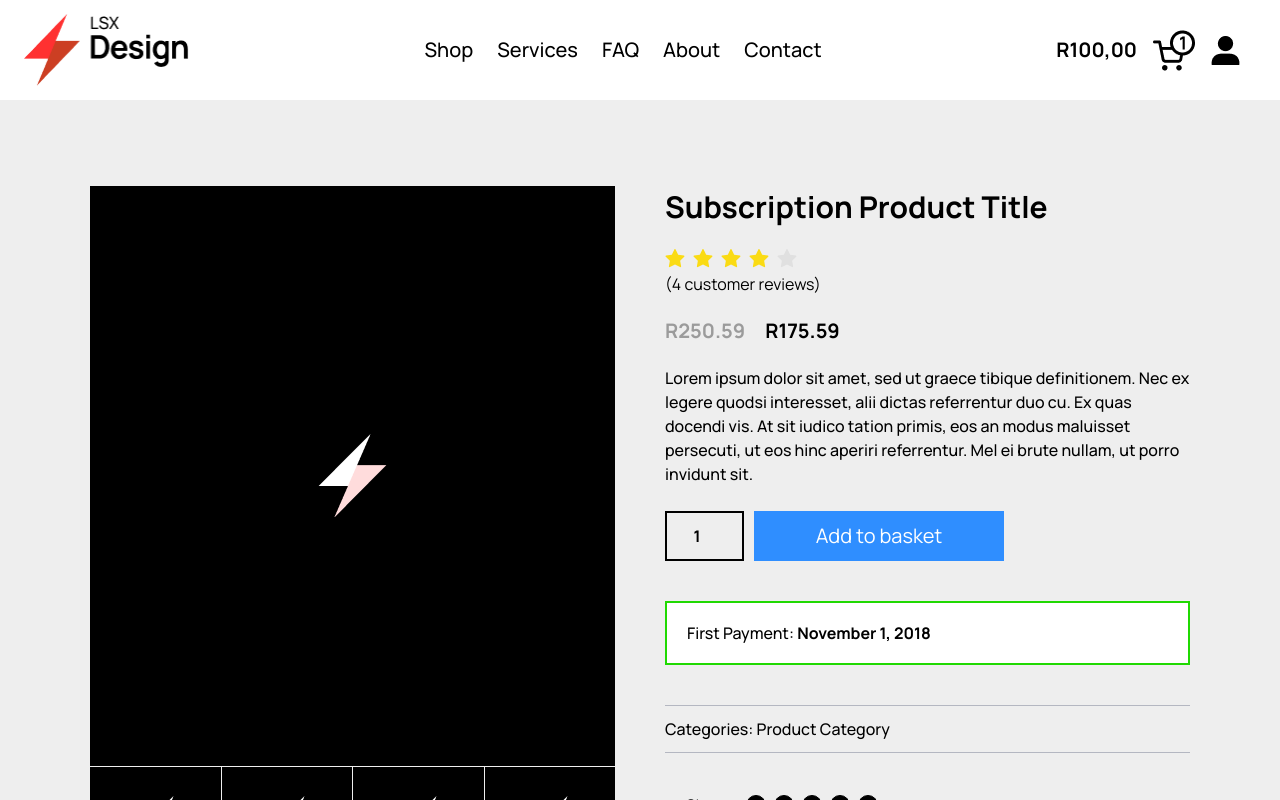
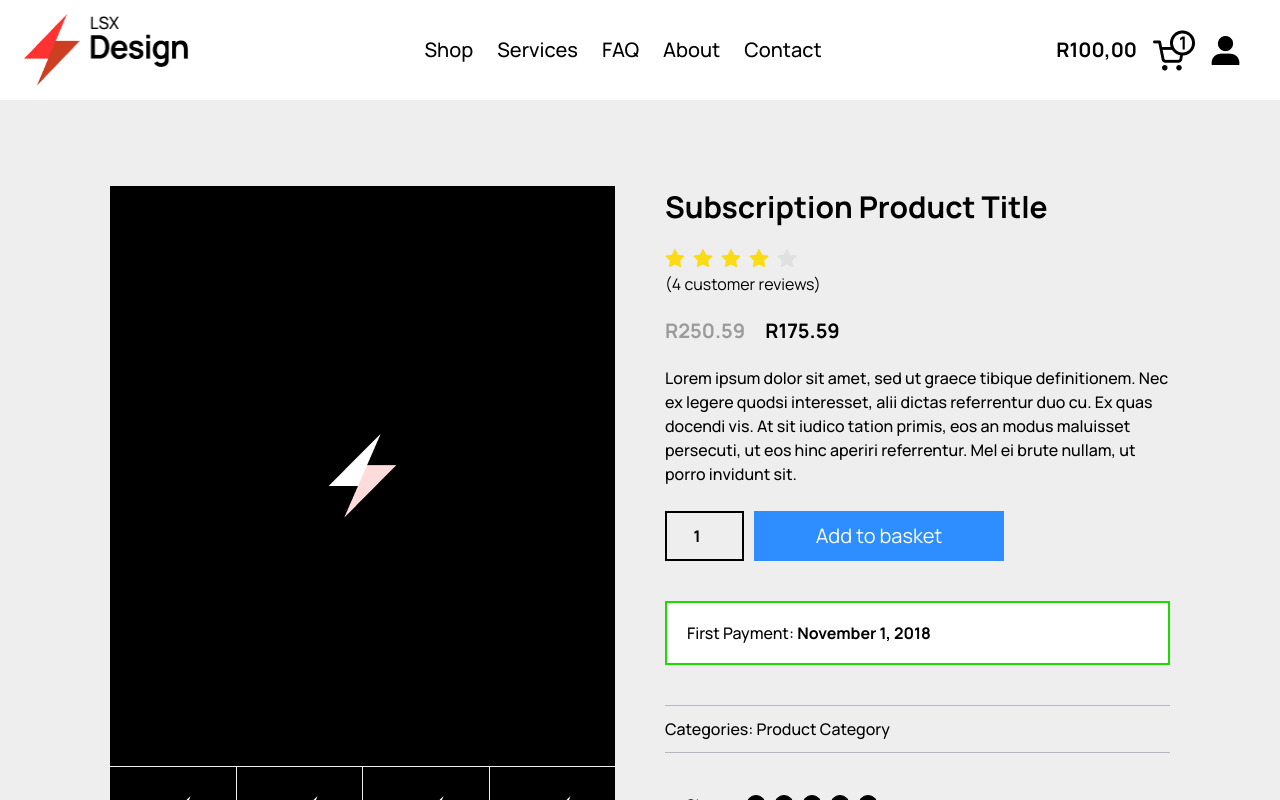
Before and after one commit to abdullahamin09/WooCommerce, a React (Vite) app: page /singleproduct in a window 1280 px wide. Shown: the top 800 px of the page. Built offline with nearby package versions, Linux system fonts and the light colour scheme; some icons are missing.

Commit message:
margin set

```diff
--- a/src/pages/SingleProduct.jsx
+++ b/src/pages/SingleProduct.jsx
@@ -6,11 +6,13 @@ const SingleProduct = () => {
 
 
     return (
-        <div className='mx-auto'>
+        <div className=''>
 
             <div className='bg-[#eeeeee]'>
-            <SingleProductCard />
-            <Review />
+                <div className="mx-[20px]">
+                    <SingleProductCard />
+                </div>
+                <Review />
 
             </div>
             <div className="relatedProducts my-[60px] xl:mx-[100px] md:mx-[60px] mx-[30px] max-sm:flex flex-col max-sm:items-center">
```
